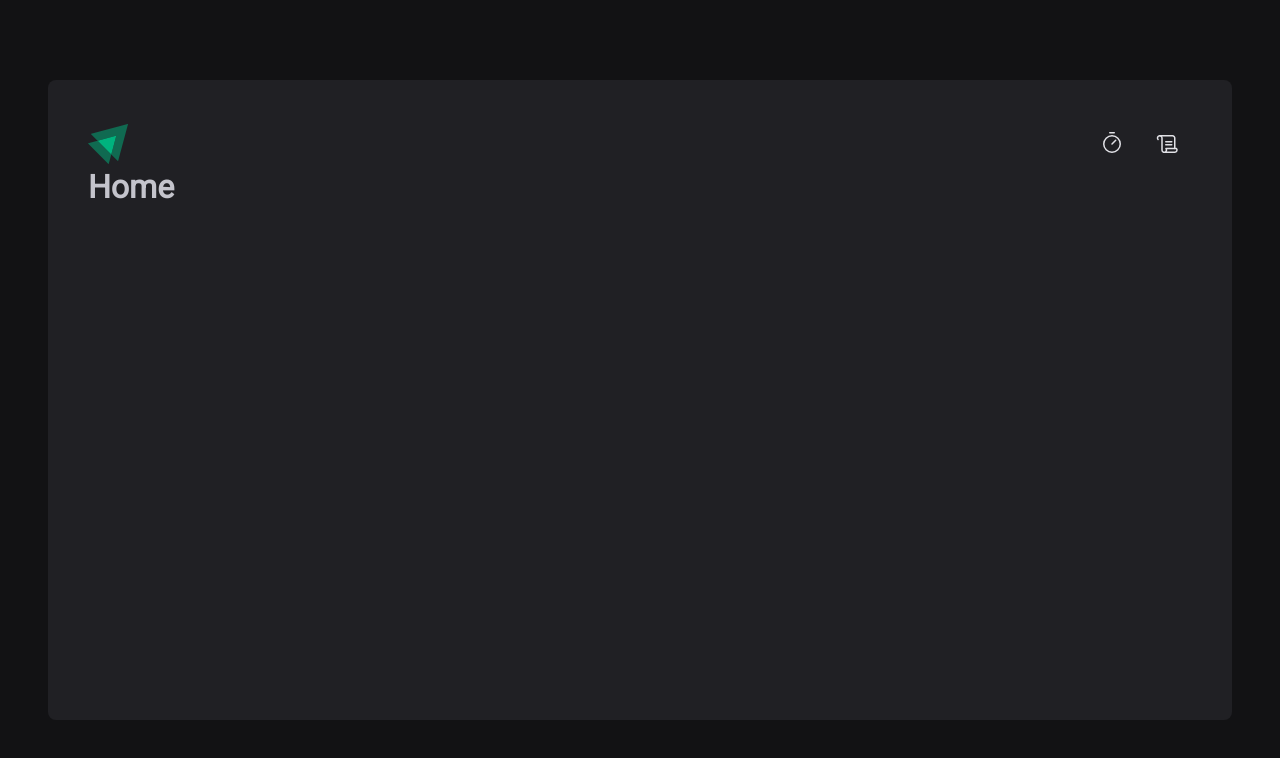
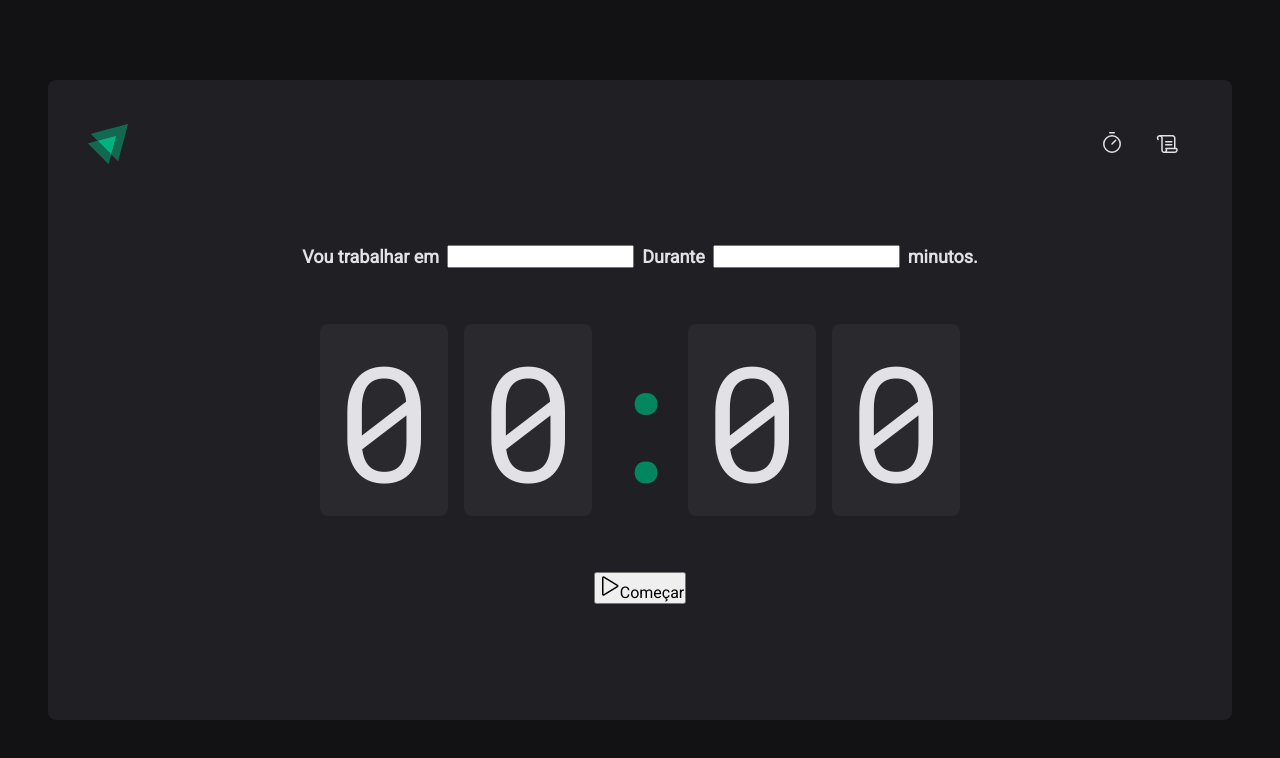
Before and after one commit to lhfreire/Pomodoro-Timer, a React (Vite) app: page / in a window 1280 px wide. Shown: the top 758 px of the page. Built offline with nearby package versions, Linux system fonts and the light colour scheme.

Commit message:
Home page

```diff
--- a/src/pages/Home.tsx
+++ /dev/null
@@ -1,8 +0,0 @@
-
-export function Home() {
-    return (
-        <div>
-           <h1>Home</h1>
-        </div>
-    )
-}
--- /dev/null
+++ b/src/pages/Home/index.tsx
@@ -0,0 +1,37 @@
+import { Play } from "phosphor-react";
+import { CountdownContainer, FormContainer, HomeContainer, Saparator } from "./styles";
+
+export function Home() {
+    return (
+        <HomeContainer>
+           <form action="">
+                <FormContainer>
+                    <label htmlFor="task">Vou trabalhar em</label>
+                    <input id="task" />
+
+                    <label htmlFor="">Durante</label>
+                    <input type="number" id="minutesAmount" />
+
+                    <span>minutos.</span>
+                </FormContainer>
+
+
+
+                <CountdownContainer>
+                        <span>0</span>
+                        <span>0</span>
+                        <Saparator>:</Saparator>
+                        <span>0</span>
+                        <span>0</span>
+                </CountdownContainer>
+
+
+                <button type="submit">
+                    <Play size={24}/>
+                    Começar
+                </button>
+           </form>
+
+        </HomeContainer>
+    )
+}
--- /dev/null
+++ b/src/pages/Home/styles.ts
@@ -0,0 +1,57 @@
+import styled from "styled-components";
+
+
+export const HomeContainer = styled.main `
+    flex: 1;
+
+    display: flex;
+    flex-direction: column;
+    align-items: center;
+    justify-content: center;
+
+    form {
+        display: flex;
+        flex-direction: column;
+        align-items: center;
+        gap: 3.5rem;
+    }
+
+`
+
+export const FormContainer = styled.div `
+    width: 100%;
+    display: flex;
+    align-items: center;
+    justify-content: center;
+    gap: 0.5rem;
+    color: ${(props) => props.theme['gray-100']};
+    font-size: 1.125rem;
+    font-weight: bold;
+    flex-wrap: wrap;
+
+`
+
+export const CountdownContainer = styled.div`
+    font-family: 'Roboto mono', monospace;
+    font-size: 10rem;
+    line-height: 8rem;
+    color: ${(props) => props.theme['gray-100']};
+    display: flex;
+    gap: 1rem;
+
+    span {
+        background: ${(props) => props.theme['gray-700']};
+        padding: 2rem 1rem;
+        border-radius: 8px;
+    }
+`
+
+export const Saparator = styled.div `
+    padding: 2rem 0;
+    color: ${(props) => props.theme['green-500']};
+
+    width: 4rem;
+    overflow: hidden;
+    display: flex;
+    justify-content: center;
+`
--- a/src/styles/global.ts
+++ b/src/styles/global.ts
@@ -16,6 +16,7 @@
     body {
         background: ${props => props.theme['gray-900']};
         color: ${props => props.theme['gray-300']};
+        -webkit-font-smoothing: antialiased;
     }
 
     body, input, textarea, button {
```
